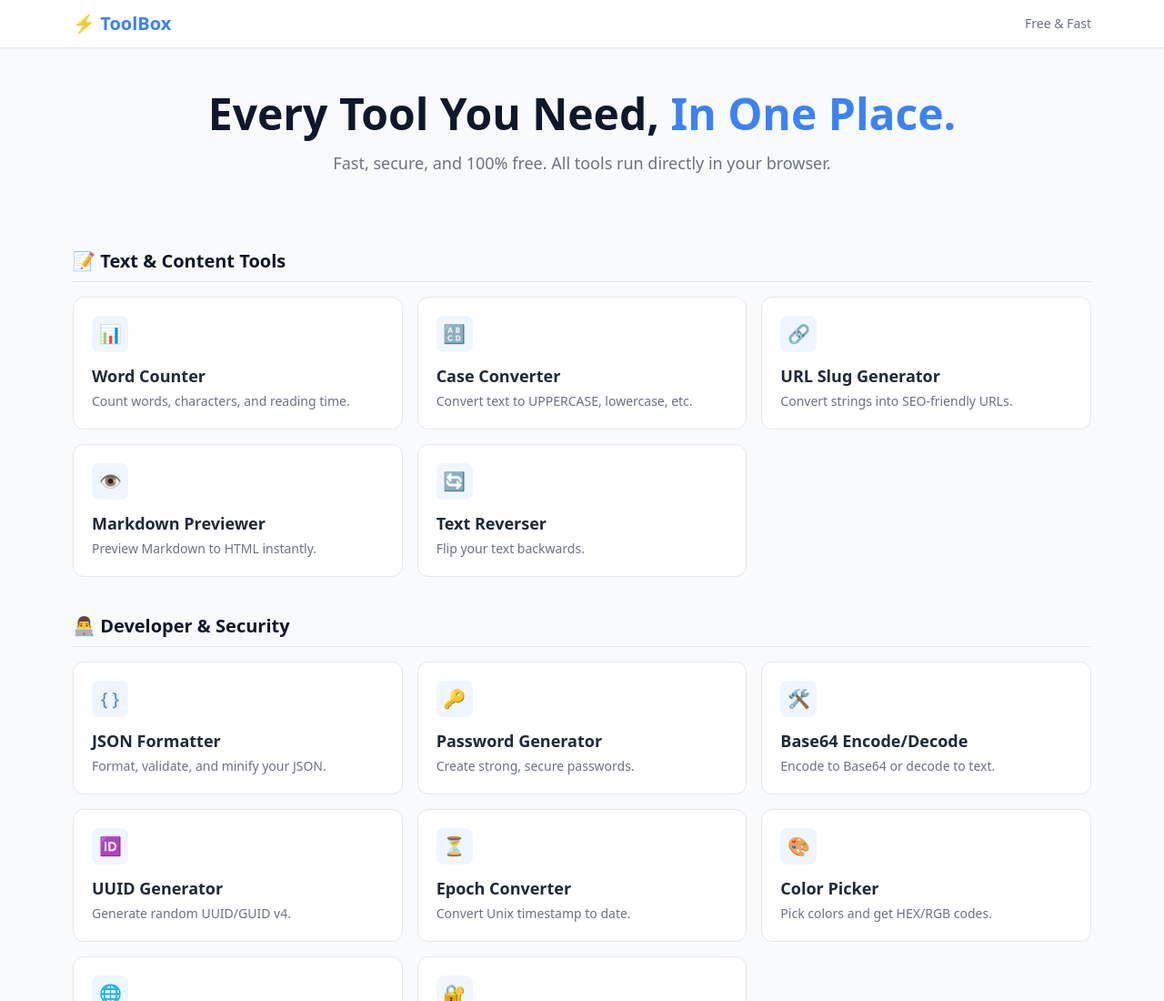
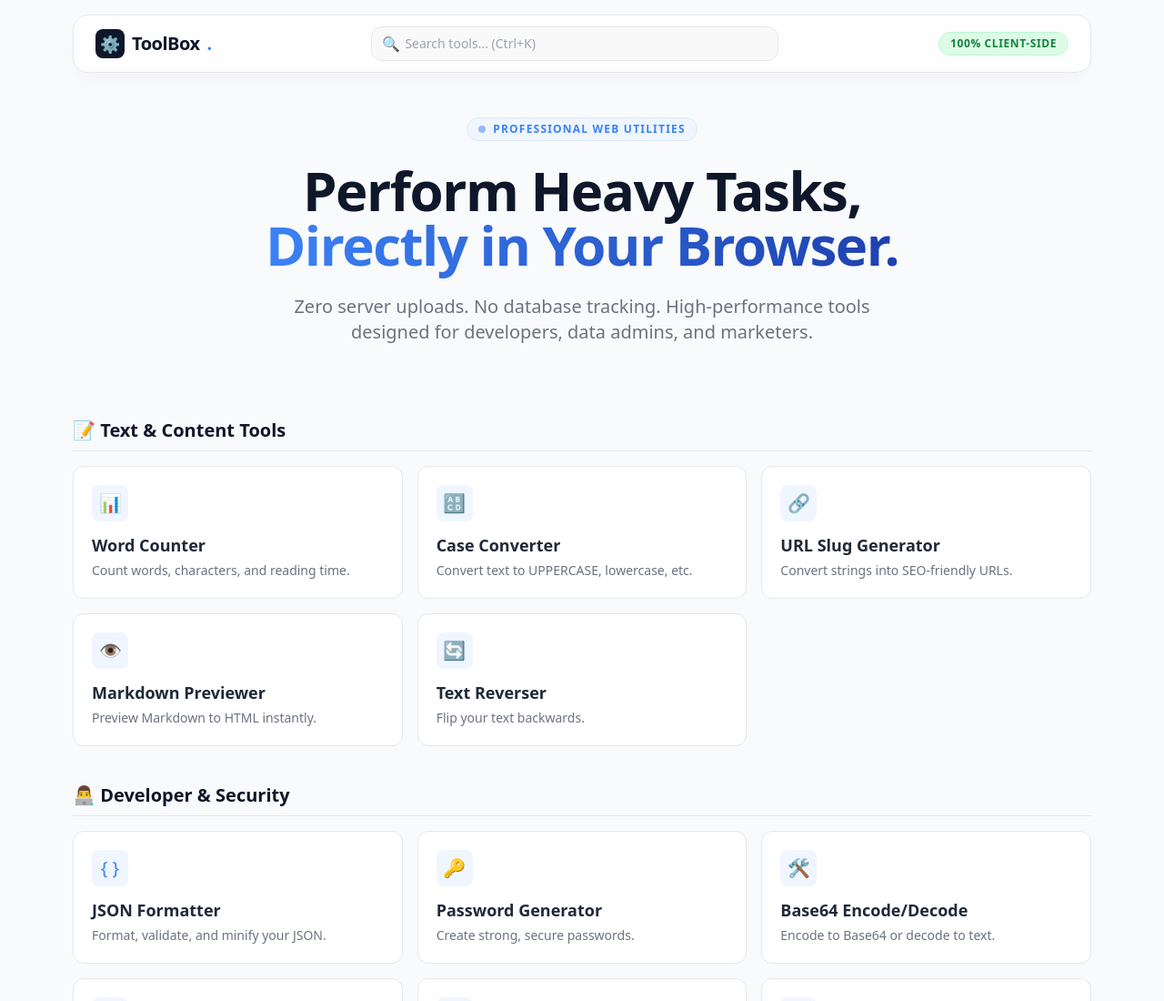
Before and after one commit to Kangzee/Webtools, a plain HTML site: page index.html in a window 1280 px wide. Shown: the top 1100 px of the page at 91% size. Drawn offline with nearby package versions, Linux system fonts and the light colour scheme.

Commit message:
update index.html

```diff
--- a/index.html
+++ b/index.html
@@ -12,19 +12,44 @@
 </head>
 <body class="bg-gray-50 text-gray-800 font-sans antialiased">
 
-    <nav class="bg-white shadow-sm border-b border-gray-200 sticky top-0 z-50">
-        <div class="max-w-6xl mx-auto px-4 py-3 flex justify-between items-center">
-            <a href="/" class="text-xl font-bold text-primary flex items-center gap-2">⚡ ToolBox</a>
-            <div class="text-sm font-medium text-gray-500">Free & Fast</div>
+        <div class="sticky top-4 z-50 max-w-6xl mx-auto px-4">
+        <nav class="bg-white/80 backdrop-blur-md border border-gray-200 shadow-lg shadow-gray-200/20 rounded-2xl px-6 py-3 flex flex-wrap justify-between items-center transition-all">
+
+            <a href="/" class="text-xl font-extrabold text-dark flex items-center gap-2 tracking-tight">
+                <span class="bg-dark text-white w-8 h-8 flex items-center justify-center rounded-lg text-lg">⚙️</span>
+                ToolBox<span class="text-primary">.</span>
+            </a>
+
+            <div class="hidden md:flex items-center flex-grow max-w-md mx-8 relative">
+                <span class="absolute left-3 text-gray-400">🔍</span>
+                <input type="text" placeholder="Search tools... (Ctrl+K)" class="w-full bg-gray-100/50 border border-gray-200 text-sm rounded-xl py-2 pl-9 pr-4 outline-none focus:bg-white focus:border-primary focus:ring-2 focus:ring-blue-100 transition-all text-gray-700">
+            </div>
+
+            <div class="flex items-center gap-4">
+                <span class="hidden sm:inline-block px-3 py-1 bg-green-100 text-green-700 text-xs font-bold rounded-full uppercase tracking-wider border border-green-200">
+                    100% Client-Side
+                </span>
+                <button class="md:hidden text-gray-600 hover:text-primary text-xl">
+                    ☰
+                </button>
+            </div>
+        </nav>
+    </div>
+
+    <header class="max-w-4xl mx-auto text-center px-4 pt-16 pb-12">
+        <div class="inline-flex items-center gap-2 px-3 py-1 rounded-full bg-blue-50 border border-blue-100 text-primary text-xs font-bold uppercase tracking-widest mb-6">
+            <span class="w-2 h-2 rounded-full bg-primary animate-pulse"></span>
+            Professional Web Utilities
         </div>
-    </nav>
+        <h1 class="text-4xl md:text-6xl font-black text-dark mb-6 leading-tight tracking-tight">
+            Perform Heavy Tasks, <br class="hidden md:block" />
+            <span class="text-transparent bg-clip-text bg-gradient-to-r from-primary to-blue-800">Directly in Your Browser.</span>
+        </h1>
+        <p class="text-gray-500 text-lg md:text-xl max-w-2xl mx-auto mb-8 font-medium">
+            Zero server uploads. No database tracking. High-performance tools designed for developers, data admins, and marketers.
+        </p>
+    </header>
 
-    <header class="max-w-4xl mx-auto text-center px-4 py-12">
-        <h1 class="text-3xl md:text-5xl font-extrabold text-dark mb-4">
-            Every Tool You Need, <span class="text-primary">In One Place.</span>
-        </h1>
-        <p class="text-gray-500 text-lg mb-8">Fast, secure, and 100% free. All tools run directly in your browser.</p>
-    </header>
 
     <main class="max-w-6xl mx-auto px-4 pb-20">
 
```
